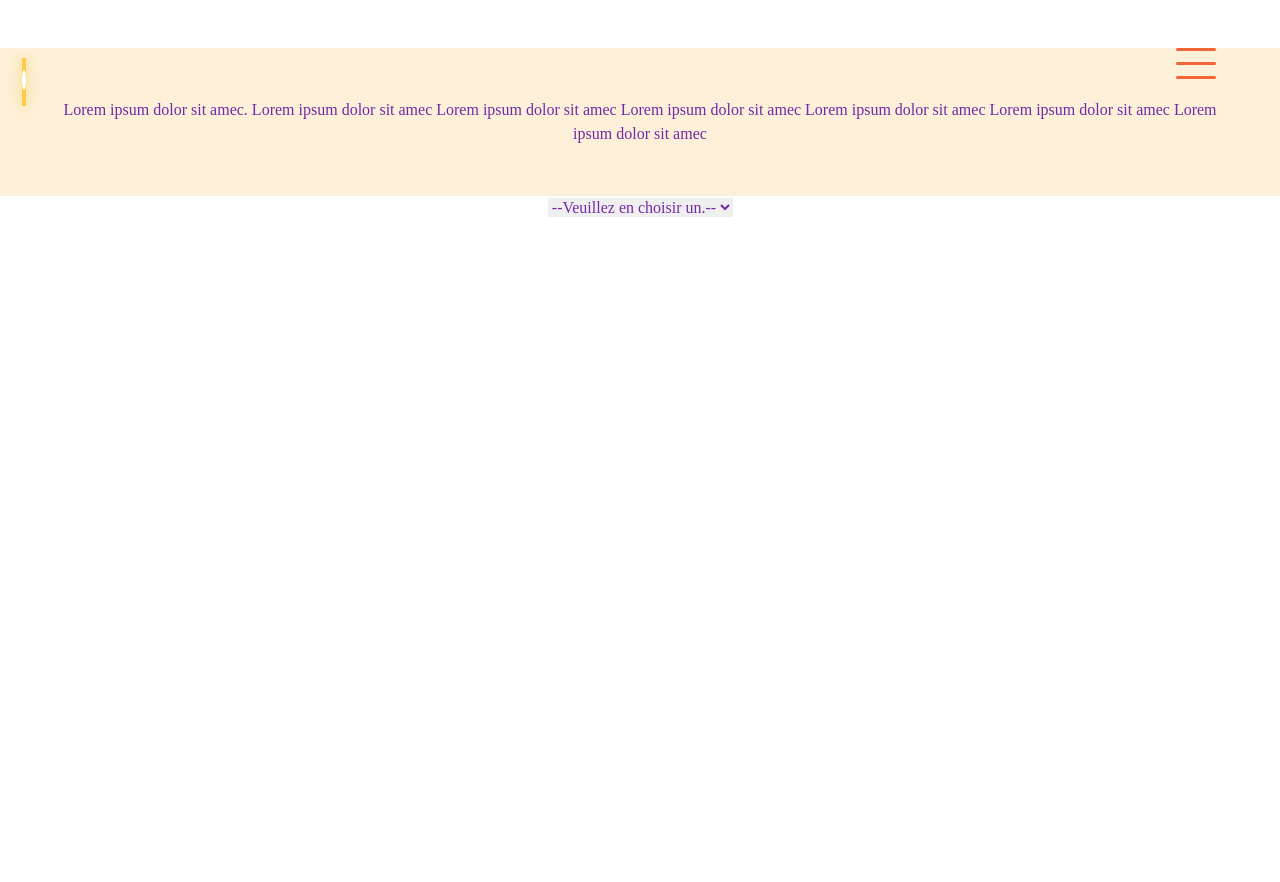
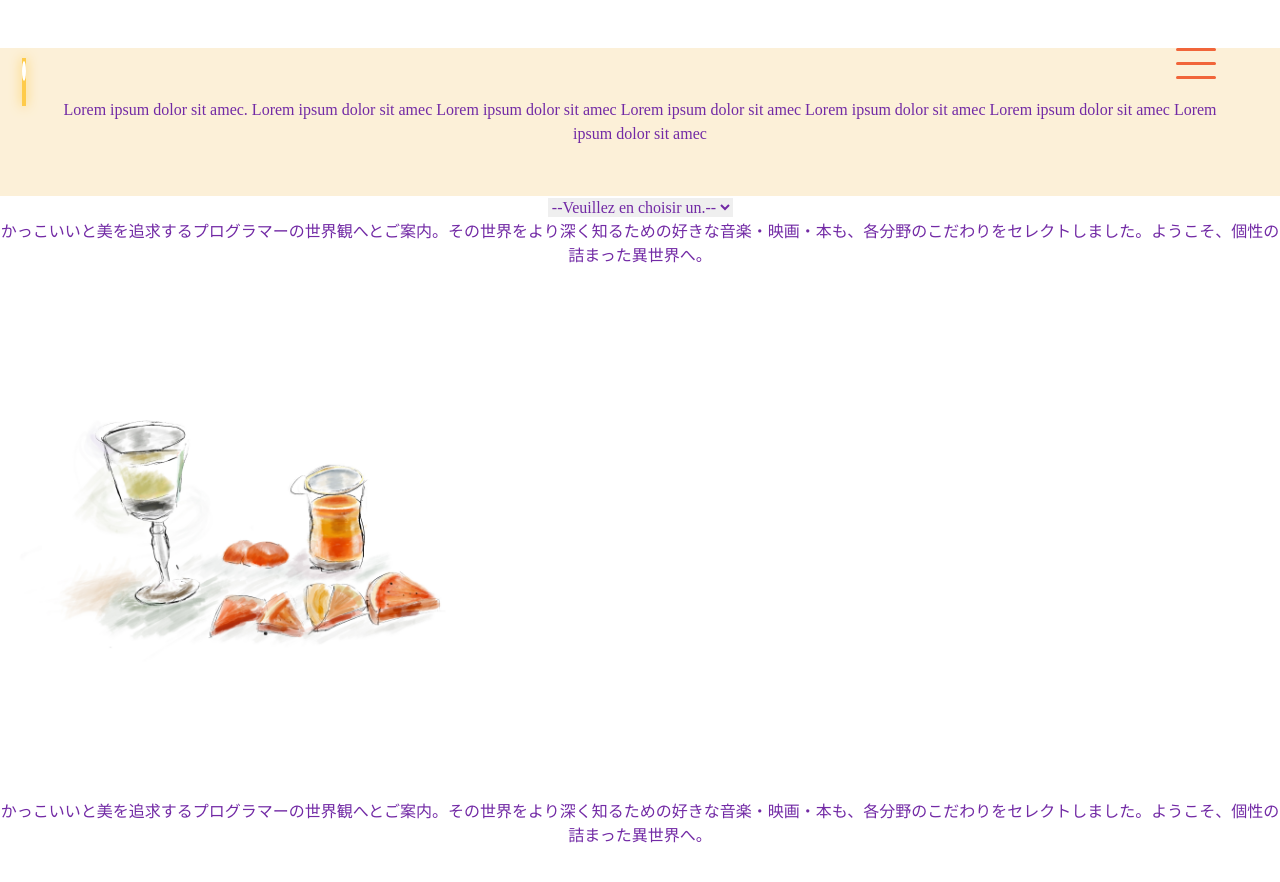
Before and after one commit to tom1236908745/nakalog, a Next.js app: page / in a window 1280 px wide. Shown: the top 882 px of the page. Before the commit the page ends 800 px from the top, so only its background shows below. Built offline with nearby package versions, Linux system fonts and the light colour scheme.

Commit message:
fix: フォルダ構成の整理

```diff
--- a/app/page.tsx
+++ b/app/page.tsx
@@ -3,7 +3,8 @@ import { useState, useEffect, useRef } from 'react';
 import Link from 'next/link';
 import { RecoilRoot } from 'recoil';
 import homeStyle from '../styles/home.module.css';
-import SideMenu from './SideMenu';
+import SideMenu from '../components/Elements/SideMenu';
+import Popup from '../components/Elements/Popup';
 
 export default function Page() {
   const [select, setSelect] = useState<string>('');
@@ -46,6 +47,13 @@ export default function Page() {
         <div>
           <SideMenu />
         </div>
+        <div className={homeStyle.minHeight}>
+          かっこいいと美を追求するプログラマーの世界観へとご案内。その世界をより深く知るための好きな音楽・映画・本も、各分野のこだわりをセレクトしました。ようこそ、個性の詰まった異世界へ。
+        </div>
+        <Popup />
+        <div className={homeStyle.maxHeight}>
+          かっこいいと美を追求するプログラマーの世界観へとご案内。その世界をより深く知るための好きな音楽・映画・本も、各分野のこだわりをセレクトしました。ようこそ、個性の詰まった異世界へ。
+        </div>
       </div>
     </RecoilRoot>
   );
--- a/app/HumbergerMenu.tsx
+++ b/components/Elements/HumbergerMenu.tsx
@@ -1,8 +1,8 @@
 'use client';
 // import { useState } from 'react';
 import { useRecoilState } from 'recoil';
-import { checkedState } from '../atoms/CheckedAtom';
-import humberger from '../styles/humbergerMenu.module.css';
+import { checkedState } from '../../atoms/CheckedAtom';
+import humberger from '../../styles/humbergerMenu.module.css';
 
 export default function HumbergerMunu() {
   const [checked, setCenter] = useRecoilState(checkedState);
--- /dev/null
+++ b/components/Elements/Popup.tsx
@@ -0,0 +1,33 @@
+'use client';
+// import { useState } from 'react';
+import React, { useRef, useState, useEffect } from 'react';
+import popup from '../../styles/popup.module.css';
+import Image from 'next/image';
+export default function Popup() {
+  const [num, setNum] = useState<number | undefined>(0);
+
+  const toggleVisibility = () => {
+    const test = document.getElementById('test');
+    const triggerMargin = 400;
+    console.log(test?.getBoundingClientRect().top);
+    setNum(test?.getBoundingClientRect().top);
+    if (test && test.getBoundingClientRect().top < triggerMargin)
+      test.classList.add(popup.showUp);
+  };
+
+  useEffect(() => {
+    window.addEventListener('scroll', toggleVisibility);
+    return () => window.removeEventListener('scroll', toggleVisibility);
+  }, []);
+  return (
+    <div>
+      <img
+        id="test"
+        className={popup.init}
+        src="/images/cocktail.JPG"
+        width="500"
+        alt="cocktail"
+      />
+    </div>
+  );
+}
--- a/app/SideMenu.tsx
+++ b/components/Elements/SideMenu.tsx
@@ -1,8 +1,8 @@
 'use client';
 import { useState, useEffect, useRef } from 'react';
 import { useRecoilState } from 'recoil';
-import { checkedState } from '../atoms/CheckedAtom.js';
-import side from '../styles/sideMenu.module.css';
+import { checkedState } from '../../atoms/CheckedAtom.js';
+import side from '../../styles/sideMenu.module.css';
 import HumberguerMenu from './HumbergerMenu';
 
 export default function SideMenue() {
--- a/app/header.tsx
+++ b/components/Layouts/Header.tsx
@@ -1,4 +1,3 @@
-import exp from 'constants';
 import Link from 'next/link';
 
 const header = () => {
--- a/styles/home.module.css
+++ b/styles/home.module.css
@@ -80,3 +80,9 @@
 .enclose {
   display: flex;
 }
+.minHeight {
+  height: 10vh;
+}
+.maxHeight {
+  height: 100vh;
+}
--- /dev/null
+++ b/styles/popup.module.css
@@ -0,0 +1,19 @@
+.init {
+  opacity: 0;
+}
+.showUp {
+  animation-name: fadeUpAnime;
+  animation-duration: 1s;
+  animation-fill-mode: forwards;
+  opacity: 0;
+}
+@keyframes fadeUpAnime {
+  from {
+    opacity: 0;
+    transform: translateY(50px);
+  }
+  to {
+    opacity: 1;
+    transform: translateY(0);
+  }
+}
```
Also changed, not shown: public/images/cocktail.JPG (added), 1 other file (tests, documents, lock files or other folders).
